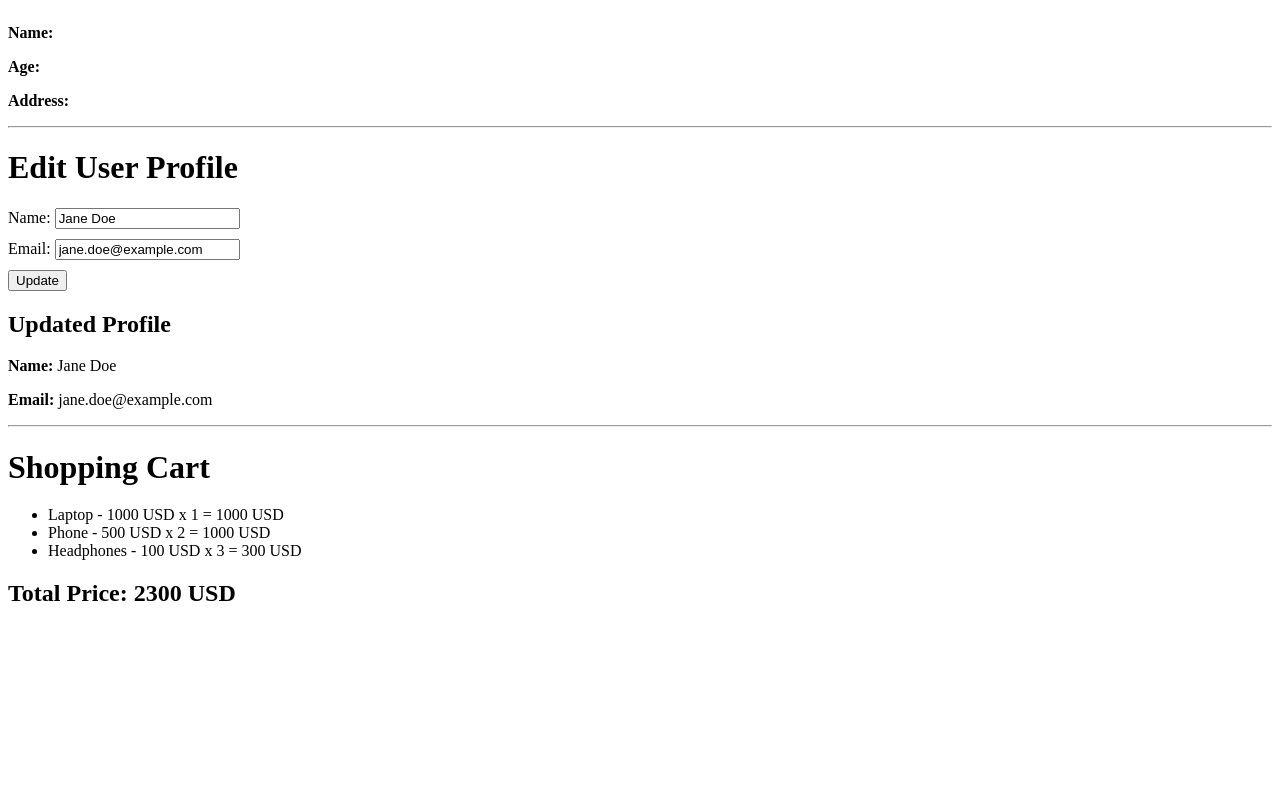
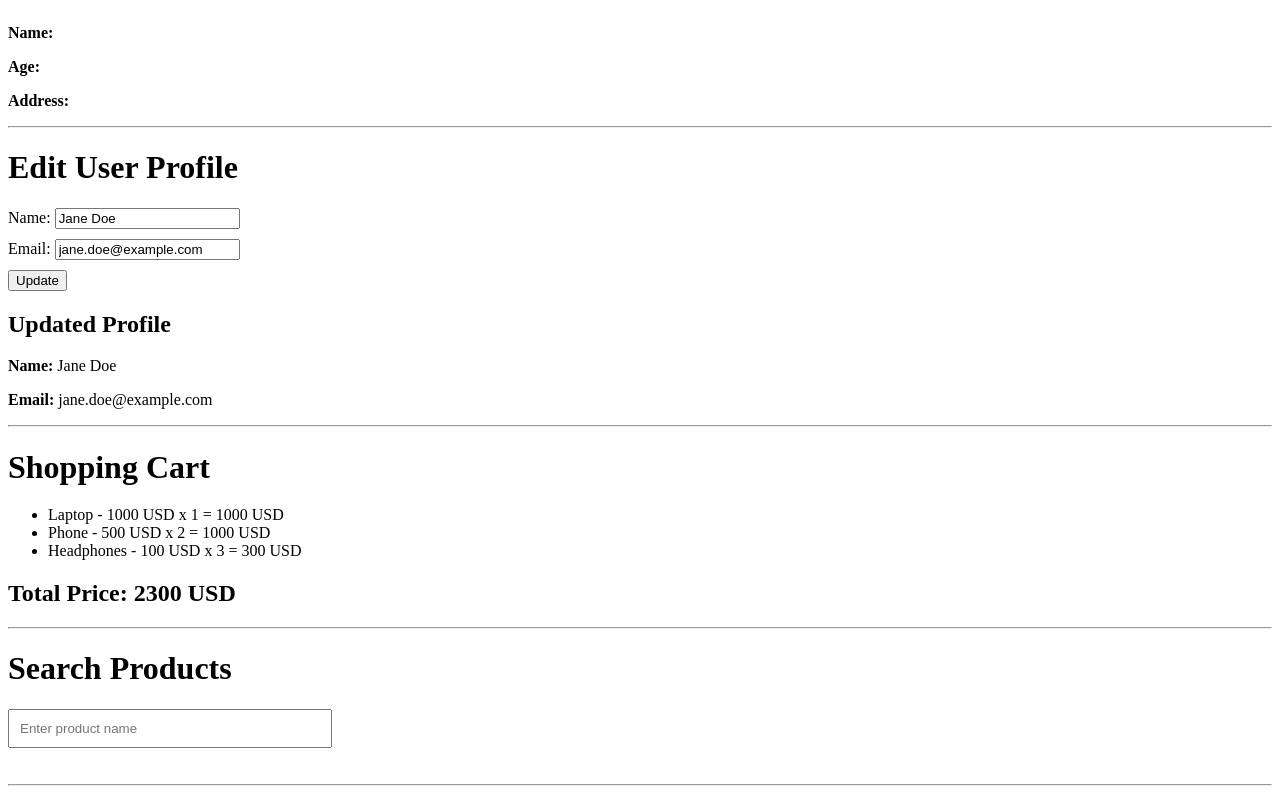
Before and after one commit to yogiifirmansyah/vue-composition-api, a Vue app: page / in a window 1280 px wide. Shown: the part 829-1623 px from the top of the page. Before the commit the page ends 1456 px from the top, so only its background shows below. Built offline with nearby package versions, Linux system fonts and the light colour scheme.

Commit message:
Add Search Component

```diff
--- a/src/App.vue
+++ b/src/App.vue
@@ -6,6 +6,7 @@ import TodoList from "./components/TodoList.vue";
 import Form from "./components/Form.vue";
 import Profile from "./components/Profile.vue";
 import Cart from "./components/Cart.vue";
+import Search from "./components/Search.vue";
 
 const message = ref("Hello World!");
 
@@ -54,6 +55,11 @@ addProduct([
 
   <!-- Computed Properties -->
   <Cart />
+  <hr />
+
+  <!-- Working with watch and watchEffect -->
+  <Search />
+  <hr />
 </template>
 
 <style scoped></style>
--- /dev/null
+++ b/src/components/Search.vue
@@ -0,0 +1,54 @@
+<script setup>
+import { ref, watch, watchEffect } from "vue";
+
+const keyword = ref("");
+const results = ref([]);
+const loading = ref(false);
+
+// Fungsi simulasi untuk mengambil data dari API
+const fetchResults = (query) => {
+  return new Promise((resolve) => {
+    setTimeout(() => {
+      resolve([`Product: ${query} 1`, `Product: ${query} 2`]);
+    }, 1000);
+  });
+};
+
+// Menggunakan watch untuk memantau perubahan keyword dan memicu pencarian
+watch(keyword, async (newKeyword) => {
+  if (newKeyword) {
+    loading.value = true;
+    results.value = await fetchResults(newKeyword);
+    loading.value = false;
+  } else {
+    results.value = [];
+  }
+});
+
+// Menggunakan watchEffect untuk melacak loading status dan hasil
+watchEffect(() => {
+  if (loading.value) {
+    console.log("Fetching results...");
+  } else {
+    console.log("Results:", results.value);
+  }
+});
+</script>
+
+<template>
+  <h1>Search Products</h1>
+  <input v-model="keyword" placeholder="Enter product name" />
+  <p v-if="loading">Loading...</p>
+  <ul>
+    <li v-for="result in results" :key="result">{{ result }}</li>
+  </ul>
+</template>
+
+<style scoped>
+input {
+  margin-bottom: 20px;
+  padding: 10px;
+  width: 100%;
+  max-width: 300px;
+}
+</style>
```
